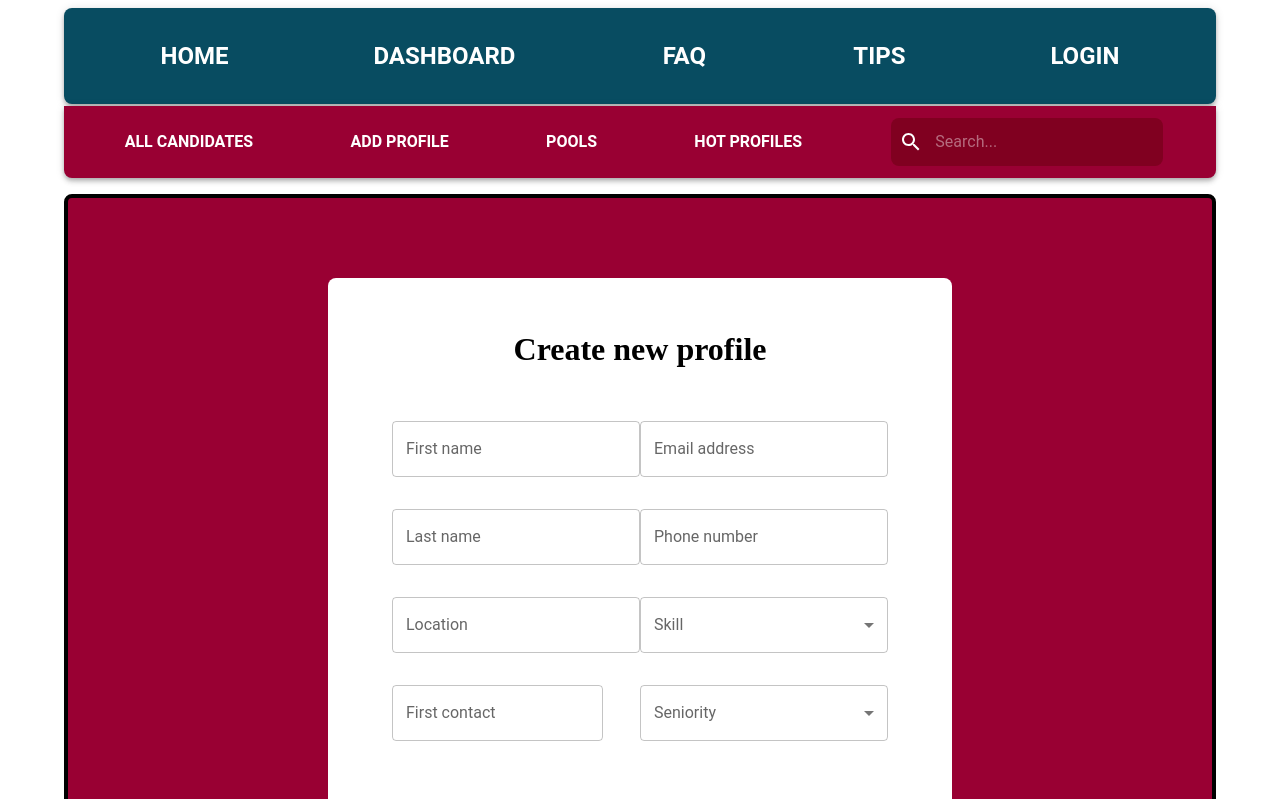
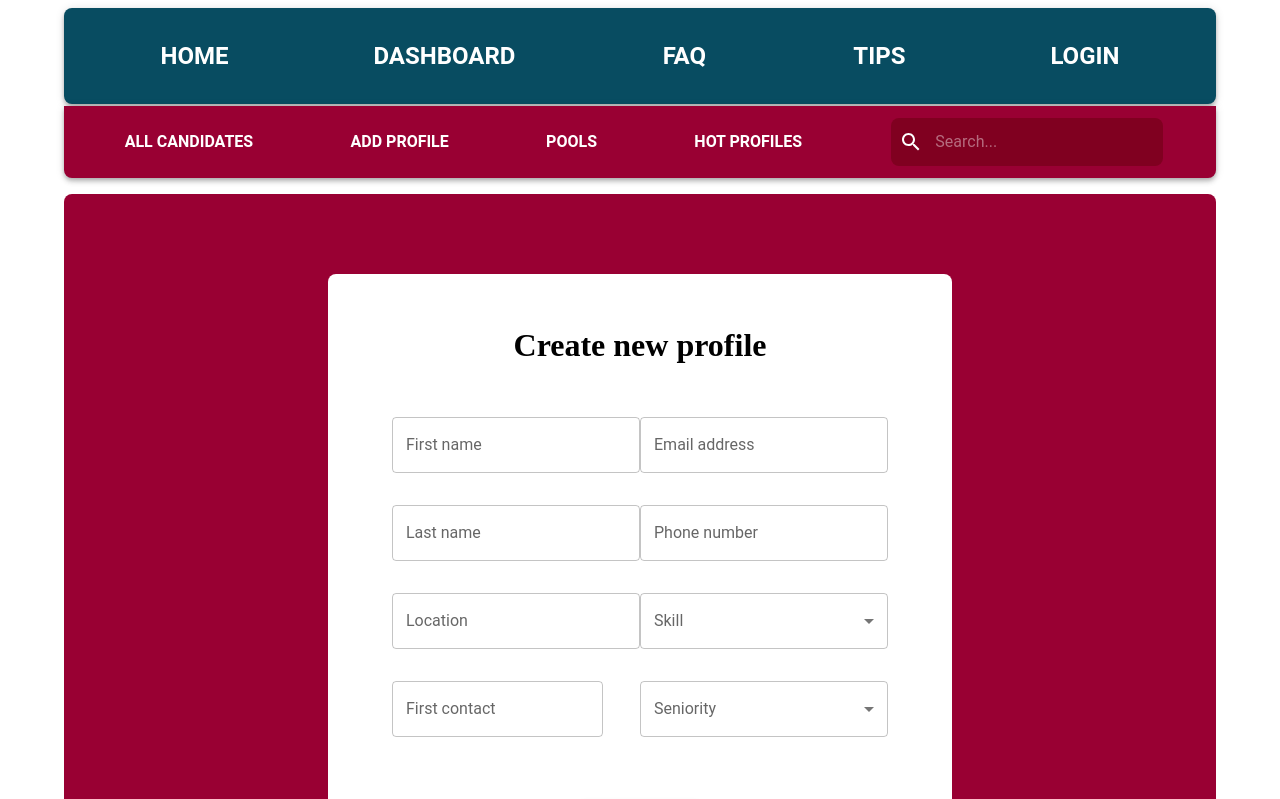
Before and after one commit to MateuszKuruc/ATS-recruitment-app, a React (Create React App) app in the folder ats-frontend/: page /add in a window 1280 px wide. Shown: the top 799 px of the page. Built offline with nearby package versions, Linux system fonts and the light colour scheme.

Commit message:
clean code

```diff
--- a/ats-frontend/src/components/AddProfile.js
+++ b/ats-frontend/src/components/AddProfile.js
@@ -55,7 +55,7 @@ const AddProfile = () => {
     >
       <form
         style={{
-          border: "0.25rem solid",
+          // border: "0.25rem solid",
           display: "flex",
           // justifyContent: "center",
           flexDirection: "column",
```
Also changed, not shown: ats-frontend/src/App.js (+0 -11 lines).
